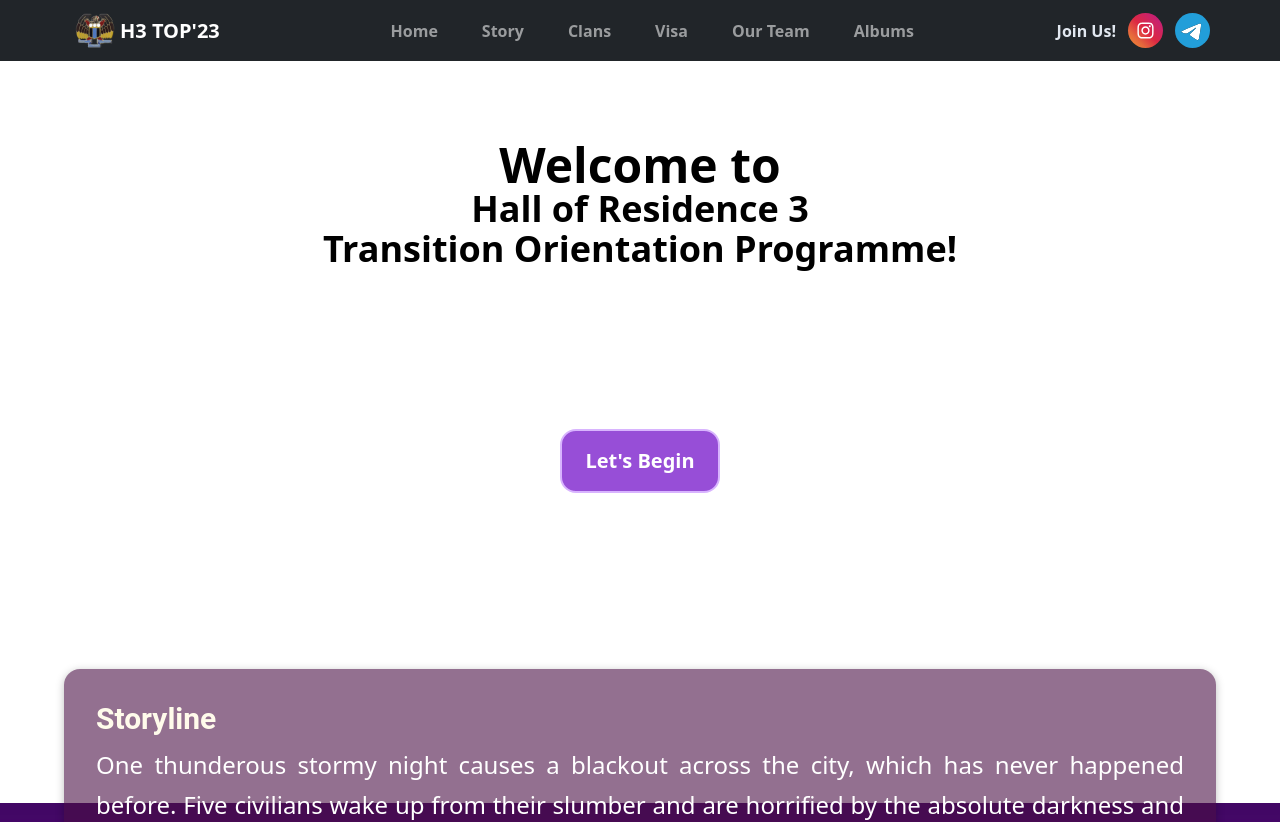
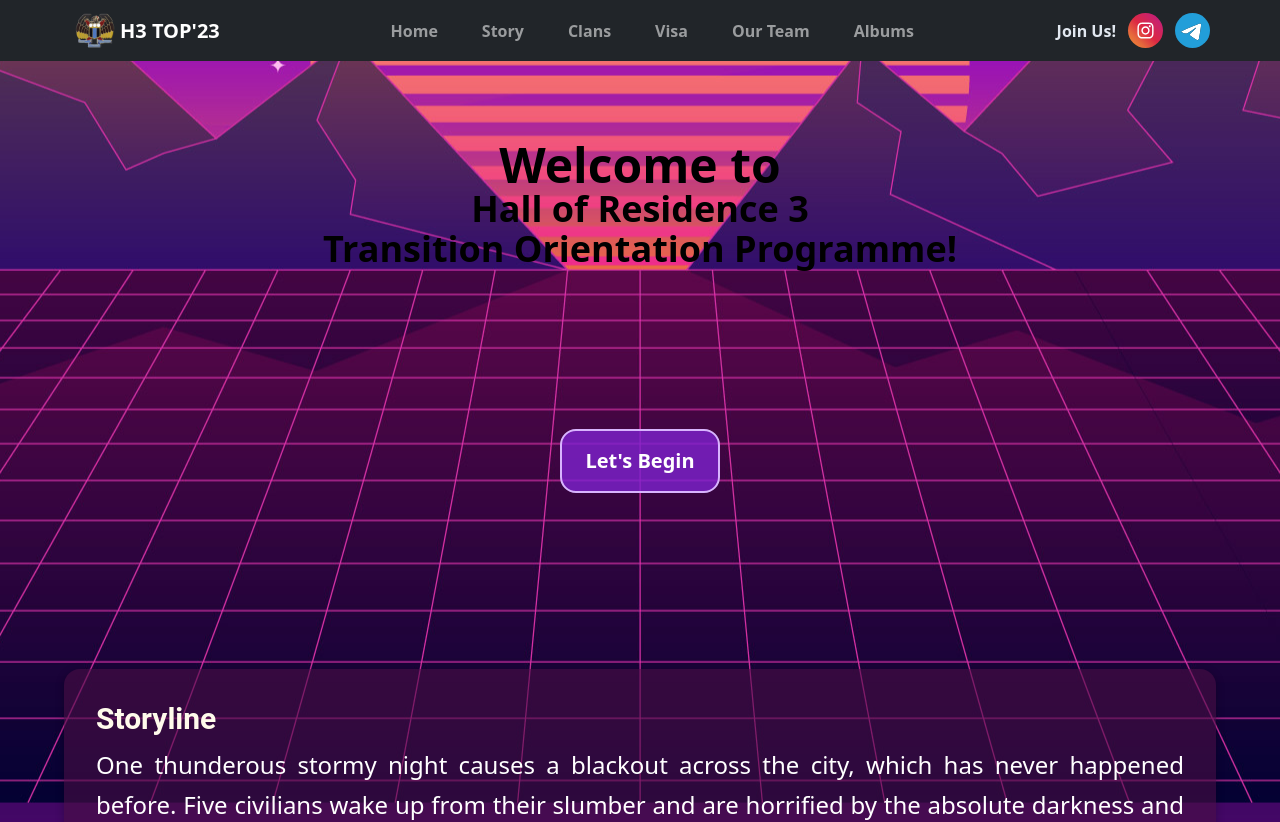
Before and after one commit to iujinwee/H3TOPWebsite, a React (Create React App) app: page / in a window 1280 px wide. Shown: the top 822 px of the page. Built offline with nearby package versions, Linux system fonts and the light colour scheme.

Commit message:
revert background edit commit

```diff
--- a/src/App.js
+++ b/src/App.js
@@ -14,7 +14,7 @@ function App() {
 
   return (
     <AnimatePresence className='flex flex-col w-screen h-screen overflow-x-auto'>
-      <nav className="select-none bg-main-bg bg-no-repeat bg-fixed bg-center bg-auto" id="home">
+      <nav className="select-none bg-main-bg bg-fixed bg-center bg-auto" id="home">
         <NavigationBar/>
         <Home/>
         <Story/>
```
